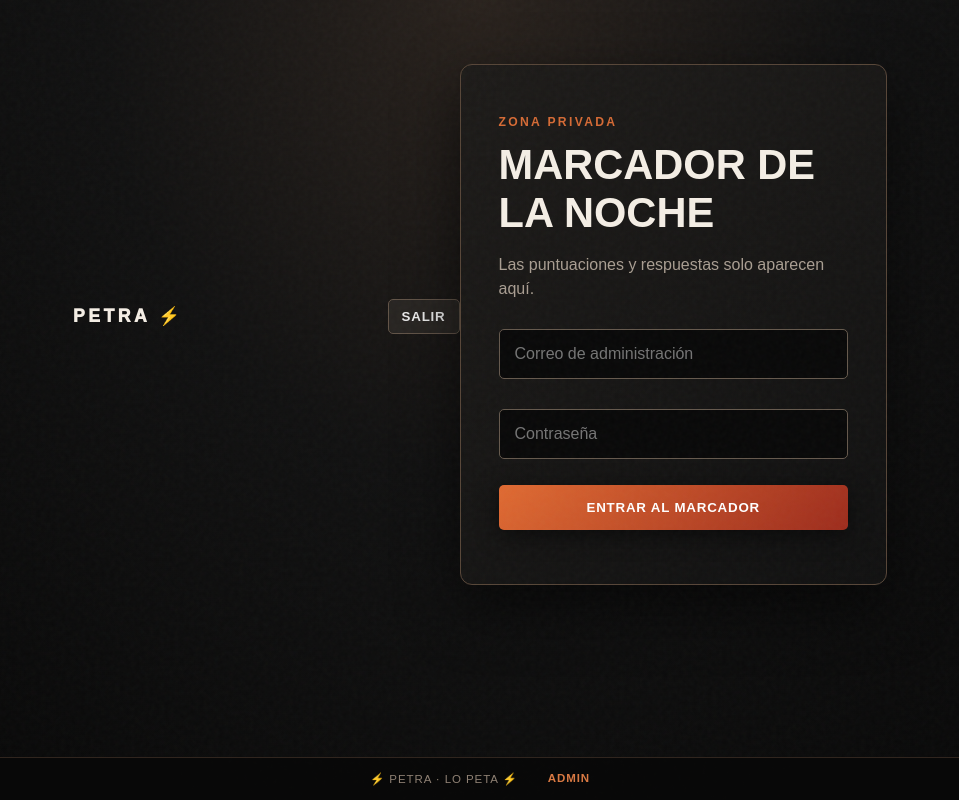
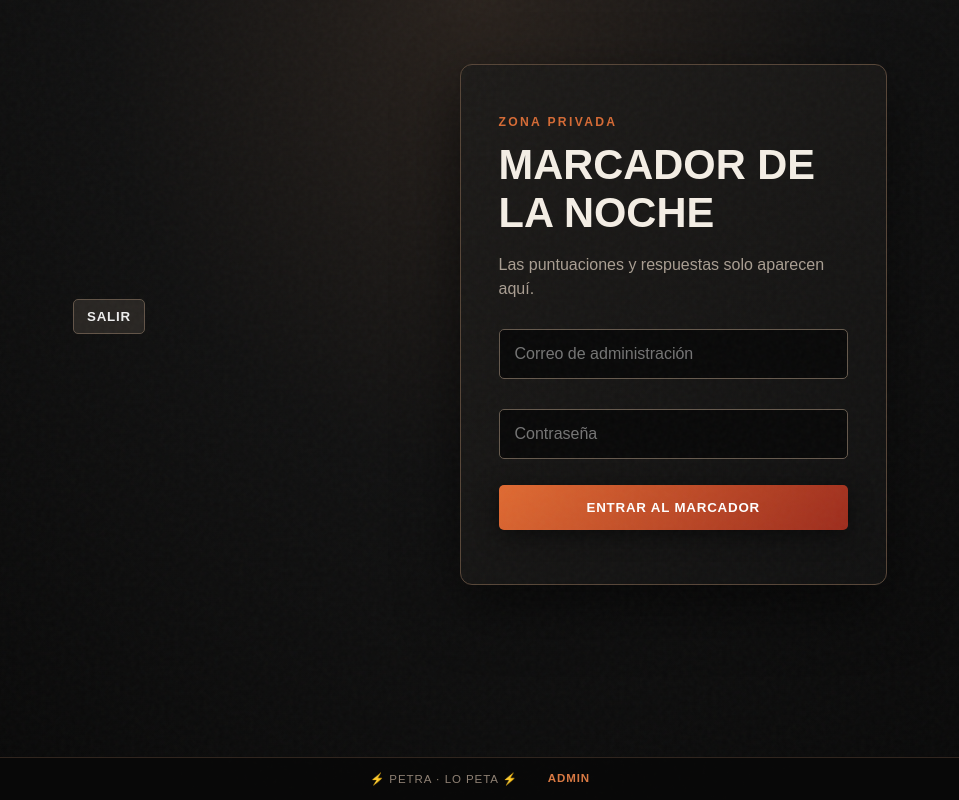
Before and after one commit to tostimusic-bot/petragame, a plain HTML site: page index.html in a window 1280 px wide. Both pictures are taken after a click on the link "ADMIN". Shown: the whole page, without its empty margins (160-1119 px from the left). Drawn offline with nearby package versions, Linux system fonts and the light colour scheme.

Commit message:
Update index.html

```diff
--- a/index.html
+++ b/index.html
@@ -64,7 +64,7 @@
     </section>
 
     <section id="adminScreen" class="screen">
-      <div class="topline"><div class="mini-brand">PETRA <span>⚡</span></div><button id="logoutBtn" class="secondary smallbtn">SALIR</button></div>
+      <div class="topline"><button id="logoutBtn" class="secondary smallbtn">SALIR</button></div>
       <div class="panel">
         <div class="eyebrow">ZONA PRIVADA</div><h2>MARCADOR DE LA NOCHE</h2>
         <p class="muted">Las puntuaciones y respuestas solo aparecen aquí.</p>
```
